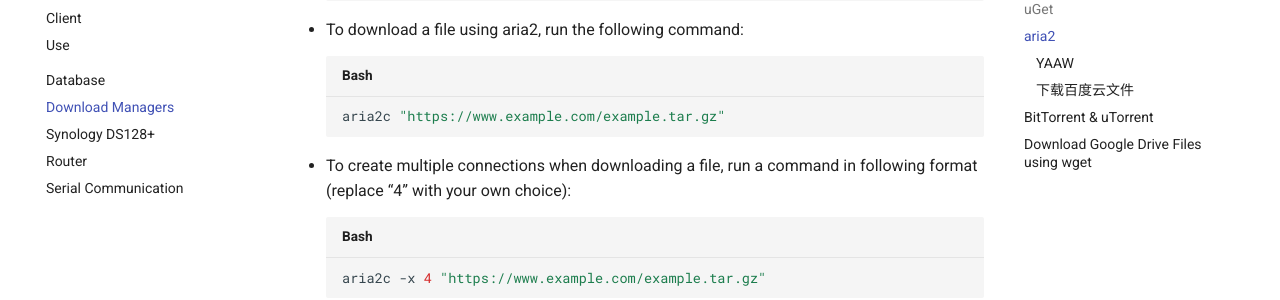
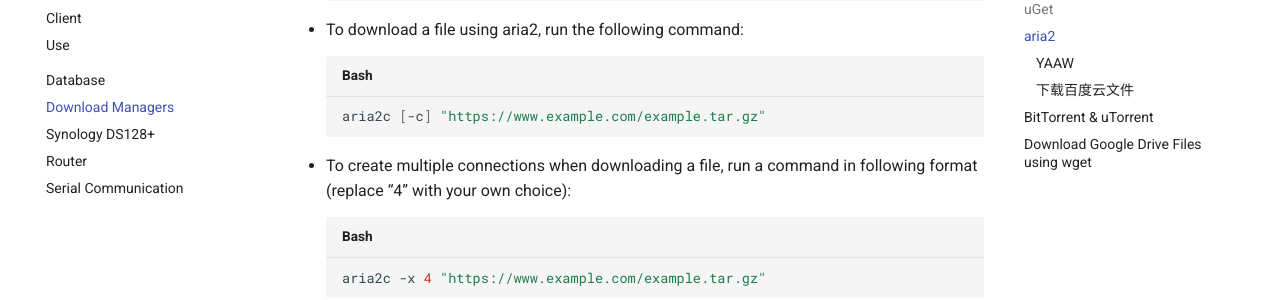
Before and after one commit to cggos/DevOps, an MkDocs documentation site: the page built from docs/08-network/download_managers.md, in a window 1280 px wide and 900 px high, scrolled down 2160 px. Shown: the part 153-453 px from the top of the window. Built offline with MkDocs 1.6.1 and Material for MkDocs 9.7.7, drawn with Linux system fonts in a browser that asks for light colours; comment, search, counter and statistics services are not loaded.

````diff
--- a/docs/08-network/download_managers.md
+++ b/docs/08-network/download_managers.md
@@ -74,7 +74,7 @@ Much more sophisticated than axel with many advanced features like multi-segment
 
 * To download a file using aria2, run the following command:
   ```sh
-  aria2c "https://www.example.com/example.tar.gz"
+  aria2c [-c] "https://www.example.com/example.tar.gz"
   ```
 
 * To create multiple connections when downloading a file, run a command in following format (replace “4” with your own choice):
````
